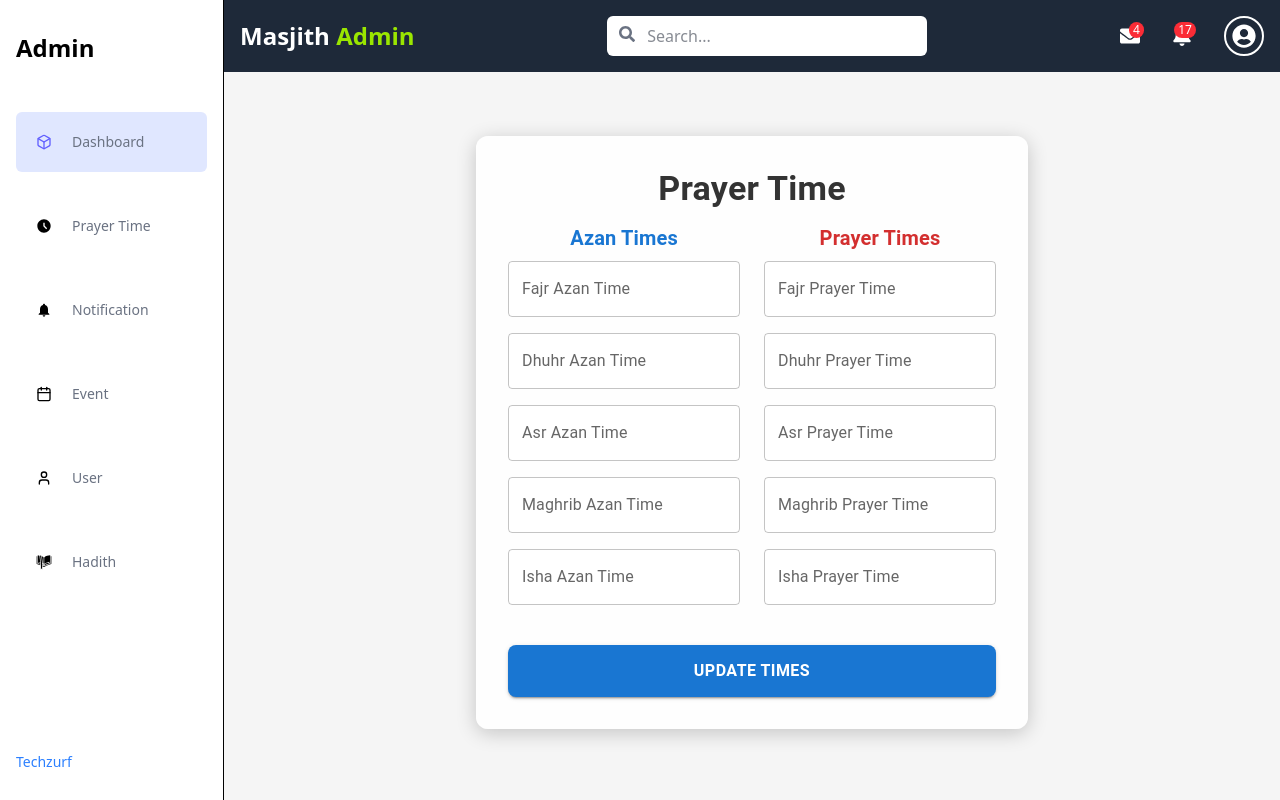
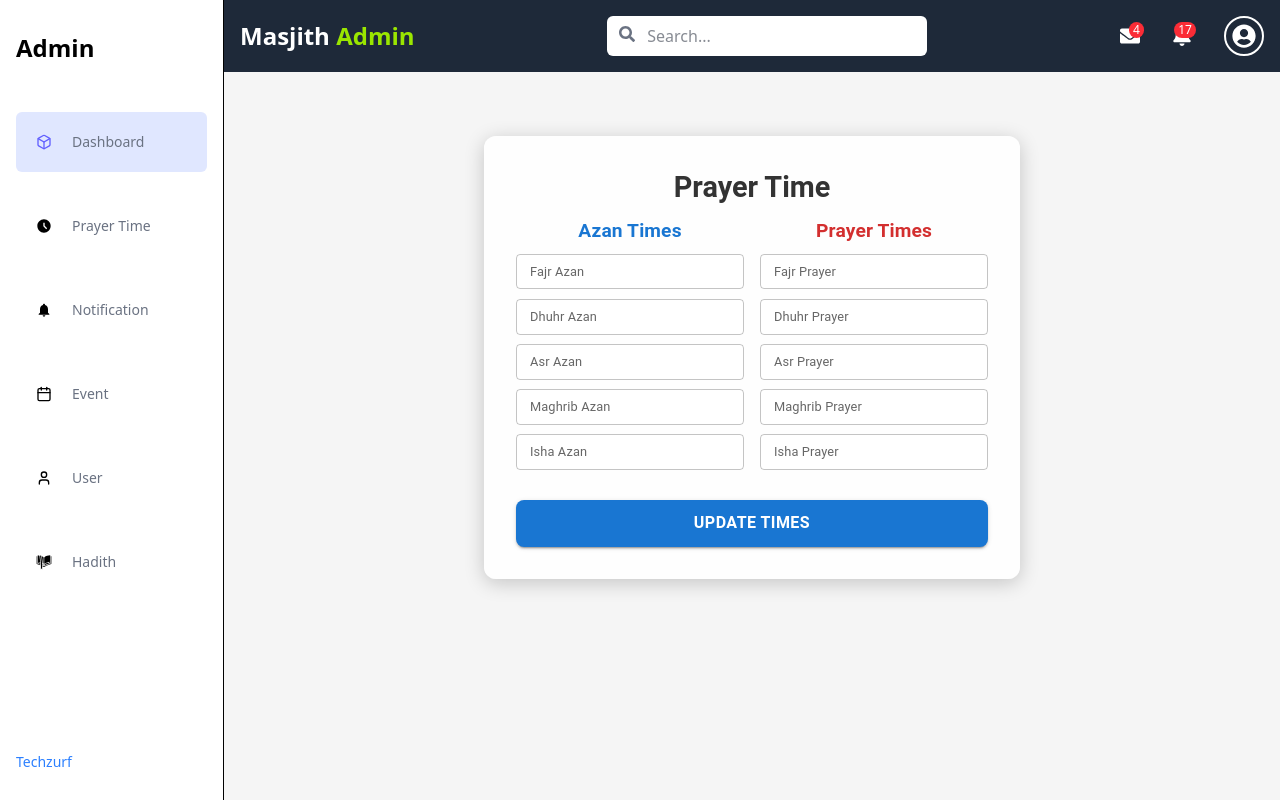
Before and after one commit to moFazil/panel, a React (Vite) app: page /prayertime in a window 1280 px wide. Built offline with nearby package versions, Linux system fonts and the light colour scheme.

Commit message:
Update PrayerTime.jsx

```diff
--- a/src/pages/PrayerTime.jsx
+++ b/src/pages/PrayerTime.jsx
@@ -1,5 +1,12 @@
 import { useState } from "react";
-import { TextField, Button, Container, Typography, Grid, Paper } from "@mui/material";
+import {
+  TextField,
+  Button,
+  Container,
+  Typography,
+  Grid,
+  Paper,
+} from "@mui/material";
 
 const PrayerTime = () => {
   const [times, setTimes] = useState({
@@ -24,70 +31,144 @@ const PrayerTime = () => {
   };
 
   return (
-    <Container maxWidth="sm" sx={{
-      mt: 4,
-      display: "flex",
-      justifyContent: "center",
-      alignItems: "center",
-      borderRadius: 3,
-      padding: 4
-    }}>
-      <Paper elevation={12} sx={{ p: 4, borderRadius: 3, width: "100%", backgroundColor: "rgba(255, 255, 255, 0.9)", boxShadow: "0px 4px 20px rgba(0, 0, 0, 0.2)" }}>
-        <Typography variant="h4" align="center" gutterBottom sx={{ color: "#333", fontWeight: "bold" }}>
+    <Container
+      maxWidth="sm"
+      sx={{
+        mt: 4,
+        display: "flex",
+        justifyContent: "center",
+        alignItems: "center",
+        borderRadius: 3,
+        padding: { xs: 2, sm: 4 }, // Reduce padding on small screens
+      }}
+    >
+      <Paper
+        elevation={12}
+        sx={{
+          p: { xs: 2, sm: 4 }, // Reduce padding for mobile
+          borderRadius: 3,
+          width: "100%",
+          backgroundColor: "rgba(255, 255, 255, 0.9)",
+          boxShadow: "0px 4px 20px rgba(0, 0, 0, 0.2)",
+        }}
+      >
+        <Typography
+          variant="h5"
+          align="center"
+          gutterBottom
+          sx={{
+            color: "#333",
+            fontWeight: "bold",
+            fontSize: { xs: "1.4rem", sm: "1.8rem" },
+          }}
+        >
           Prayer Time
         </Typography>
-        <Grid container spacing={3}>
-          <Grid item xs={6}>
-            <Typography variant="h6" align="center" gutterBottom sx={{ color: "#1976d2", fontWeight: "bold" }}>
+
+        {/* Stack fields on small screens */}
+        <Grid container spacing={2} direction={{ xs: "column", sm: "row" }}>
+          <Grid item xs={12} sm={6}>
+            <Typography
+              variant="h6"
+              align="center"
+              gutterBottom
+              sx={{
+                color: "#1976d2",
+                fontWeight: "bold",
+                fontSize: { xs: "1rem", sm: "1.2rem" },
+              }}
+            >
               Azan Times
             </Typography>
-            {[{ label: "Fajr Azan Time", name: "fajrAzan" },
-              { label: "Dhuhr Azan Time", name: "dhuhrAzan" },
-              { label: "Asr Azan Time", name: "asrAzan" },
-              { label: "Maghrib Azan Time", name: "maghribAzan" },
-              { label: "Isha Azan Time", name: "ishaAzan" },
+            {[
+              { label: "Fajr Azan", name: "fajrAzan" },
+              { label: "Dhuhr Azan", name: "dhuhrAzan" },
+              { label: "Asr Azan", name: "asrAzan" },
+              { label: "Maghrib Azan", name: "maghribAzan" },
+              { label: "Isha Azan", name: "ishaAzan" },
             ].map((field) => (
               <TextField
                 key={field.name}
                 fullWidth
+                size="small" // Smaller input box
                 label={field.label}
                 variant="outlined"
                 name={field.name}
                 value={times[field.name]}
                 onChange={handleChange}
-                sx={{ mb: 2, backgroundColor: "white", borderRadius: 1 }}
+                sx={{
+                  mb: 1.2,
+                  backgroundColor: "white",
+                  borderRadius: 1,
+                  "& .MuiInputBase-input": {
+                    fontSize: "0.85rem", // Smaller text
+                    padding: "8px 10px", // Reduce padding
+                  },
+                  "& .MuiInputLabel-root": {
+                    fontSize: "0.8rem", // Smaller label text
+                  },
+                }}
               />
             ))}
           </Grid>
 
-          <Grid item xs={6}>
-            <Typography variant="h6" align="center" gutterBottom sx={{ color: "#d32f2f", fontWeight: "bold" }}>
+          <Grid item xs={12} sm={6}>
+            <Typography
+              variant="h6"
+              align="center"
+              gutterBottom
+              sx={{
+                color: "#d32f2f",
+                fontWeight: "bold",
+                fontSize: { xs: "1rem", sm: "1.2rem" },
+              }}
+            >
               Prayer Times
             </Typography>
-            {[{ label: "Fajr Prayer Time", name: "fajrPrayer" },
-              { label: "Dhuhr Prayer Time", name: "dhuhrPrayer" },
-              { label: "Asr Prayer Time", name: "asrPrayer" },
-              { label: "Maghrib Prayer Time", name: "maghribPrayer" },
-              { label: "Isha Prayer Time", name: "ishaPrayer" },
+            {[
+              { label: "Fajr Prayer", name: "fajrPrayer" },
+              { label: "Dhuhr Prayer", name: "dhuhrPrayer" },
+              { label: "Asr Prayer", name: "asrPrayer" },
+              { label: "Maghrib Prayer", name: "maghribPrayer" },
+              { label: "Isha Prayer", name: "ishaPrayer" },
             ].map((field) => (
               <TextField
                 key={field.name}
                 fullWidth
+                size="small" // Smaller input box
                 label={field.label}
                 variant="outlined"
                 name={field.name}
                 value={times[field.name]}
                 onChange={handleChange}
-                sx={{ mb: 2, backgroundColor: "white", borderRadius: 1 }}
+                sx={{
+                  mb: 1.2,
+                  backgroundColor: "white",
+                  borderRadius: 1,
+                  "& .MuiInputBase-input": {
+                    fontSize: "0.85rem",
+                    padding: "8px 10px",
+                  },
+                  "& .MuiInputLabel-root": {
+                    fontSize: "0.8rem",
+                  },
+                }}
               />
             ))}
           </Grid>
         </Grid>
+
         <Button
           variant="contained"
           color="primary"
           fullWidth
-          sx={{ mt: 3, p: 1.5, fontSize: "1rem", fontWeight: "bold", borderRadius: 2 }}
+          sx={{
+            mt: 2.5,
+            p: { xs: 1, sm: 1.2 },
+            fontSize: { xs: "0.9rem", sm: "1rem" },
+            fontWeight: "bold",
+            borderRadius: 2,
+          }}
           onClick={updateTimes}
         >
           Update Times
```
